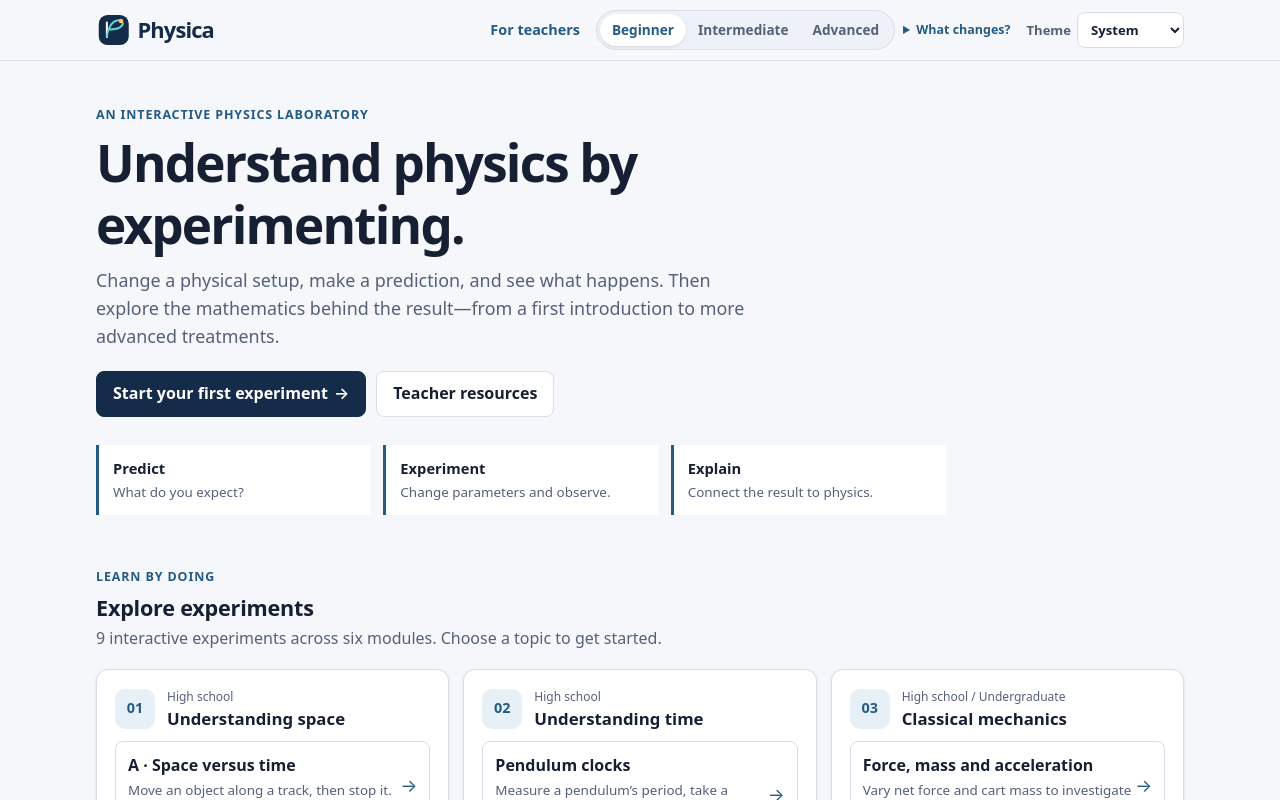
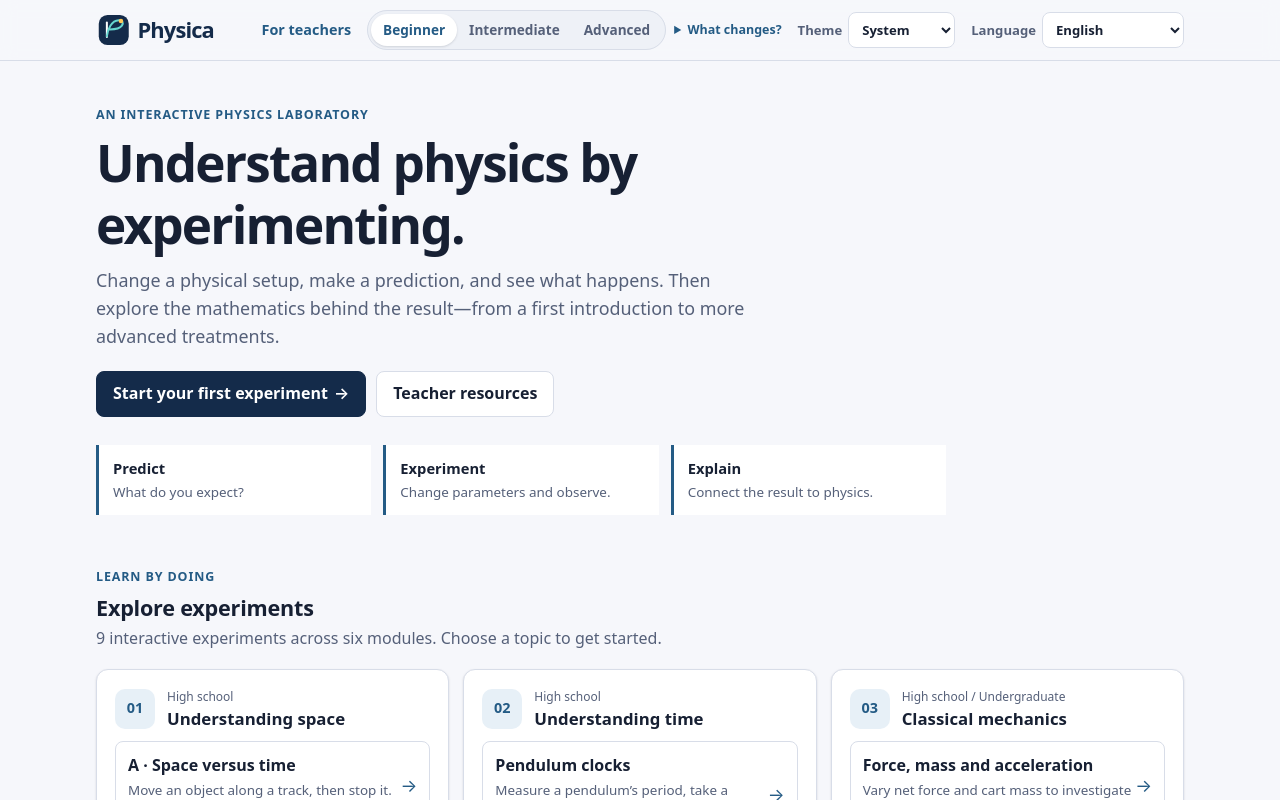
Before and after one commit to bowo-prasetyo/physics-lab, a Vue app: page /cosmology/evolving-space in a window 1280 px wide. Shown: the top 800 px of the page. Built offline with nearby package versions, Linux system fonts and the light colour scheme.

Commit message:
feat(i18n): integrate locale preference into app shell

```diff
--- a/src/App.vue
+++ b/src/App.vue
@@ -1,21 +1,25 @@
 <script setup lang="ts">
+import LanguageSwitcher from '@/components/LanguageSwitcher.vue'
 import LevelSwitcher from '@/components/LevelSwitcher.vue'
 import ThemeSwitcher from '@/components/ThemeSwitcher.vue'
 import ExperimentNavigation from '@/components/ExperimentNavigation.vue'
+import { useLocale } from '@/composables/useLocale'
 
+const { t } = useLocale()
 const logo = `${import.meta.env.BASE_URL}physica-logo.svg`
 </script>
 
 <template>
   <header class="app-header">
     <div class="container header-inner">
-      <RouterLink to="/" class="brand" aria-label="Physica home">
+      <RouterLink to="/" class="brand" :aria-label="t('app.brand.homeLabel')">
         <img :src="logo" alt="Physica" width="148" height="40" />
       </RouterLink>
-      <nav class="header-tools" aria-label="Main navigation">
-        <RouterLink class="teacher-link" to="/teachers">For teachers</RouterLink>
+      <nav class="header-tools" :aria-label="t('app.navigation.main')">
+        <RouterLink class="teacher-link" to="/teachers">{{ t('app.navigation.forTeachers') }}</RouterLink>
         <LevelSwitcher />
         <ThemeSwitcher />
+        <LanguageSwitcher />
       </nav>
     </div>
   </header>
@@ -24,7 +28,7 @@ const logo = `${import.meta.env.BASE_URL}physica-logo.svg`
     <RouterView />
   </main>
   <footer class="app-footer">
-    <div class="container muted">Physica · Open-source physics experiments for students · MIT License</div>
+    <div class="container muted">Physica · {{ t('app.footer.tagline') }} · MIT License</div>
   </footer>
 </template>
 
@@ -65,6 +69,8 @@ const logo = `${import.meta.env.BASE_URL}physica-logo.svg`
 .header-tools {
   display: flex;
   align-items: center;
+  flex-wrap: wrap;
+  justify-content: flex-end;
   gap: 16px;
 }
 
```
